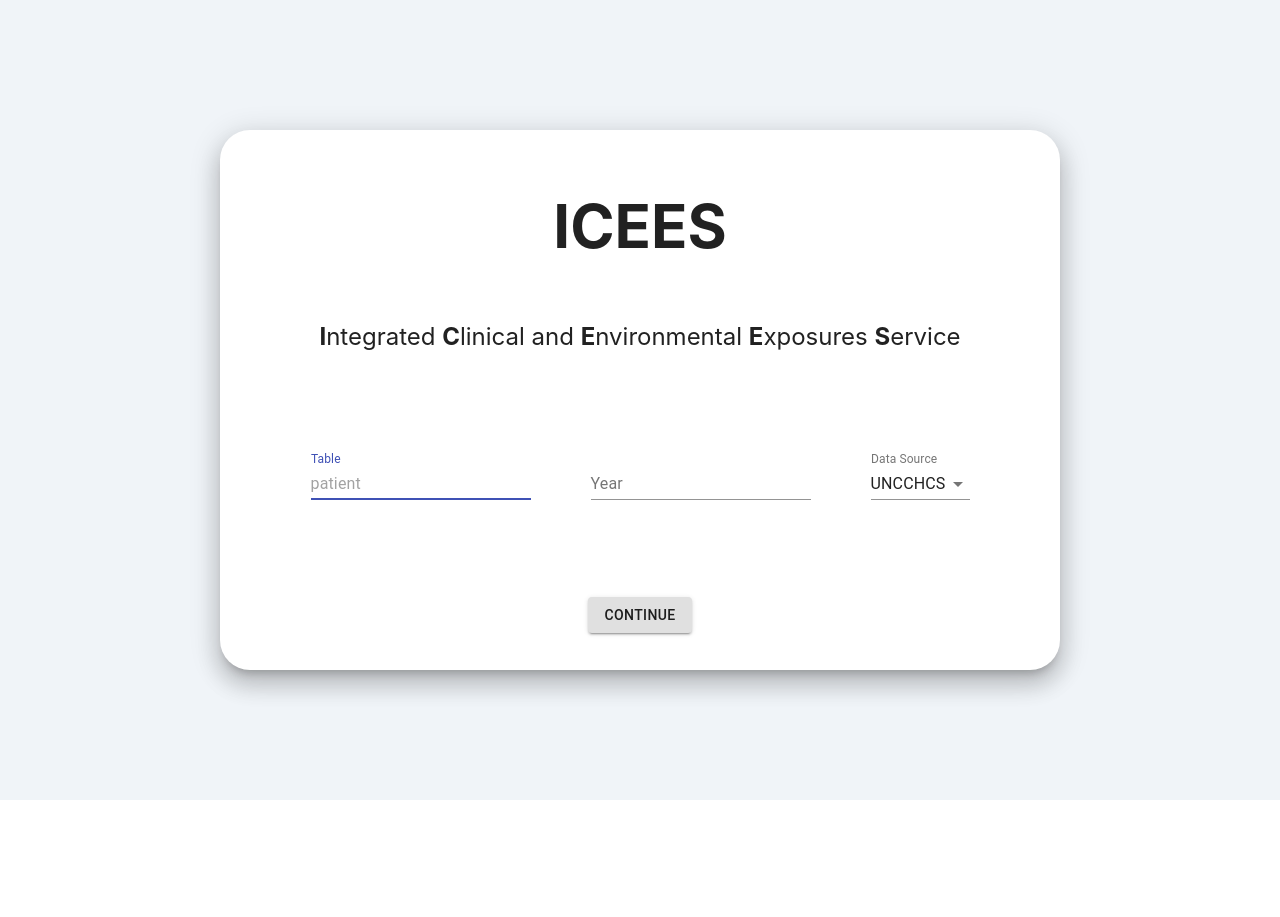
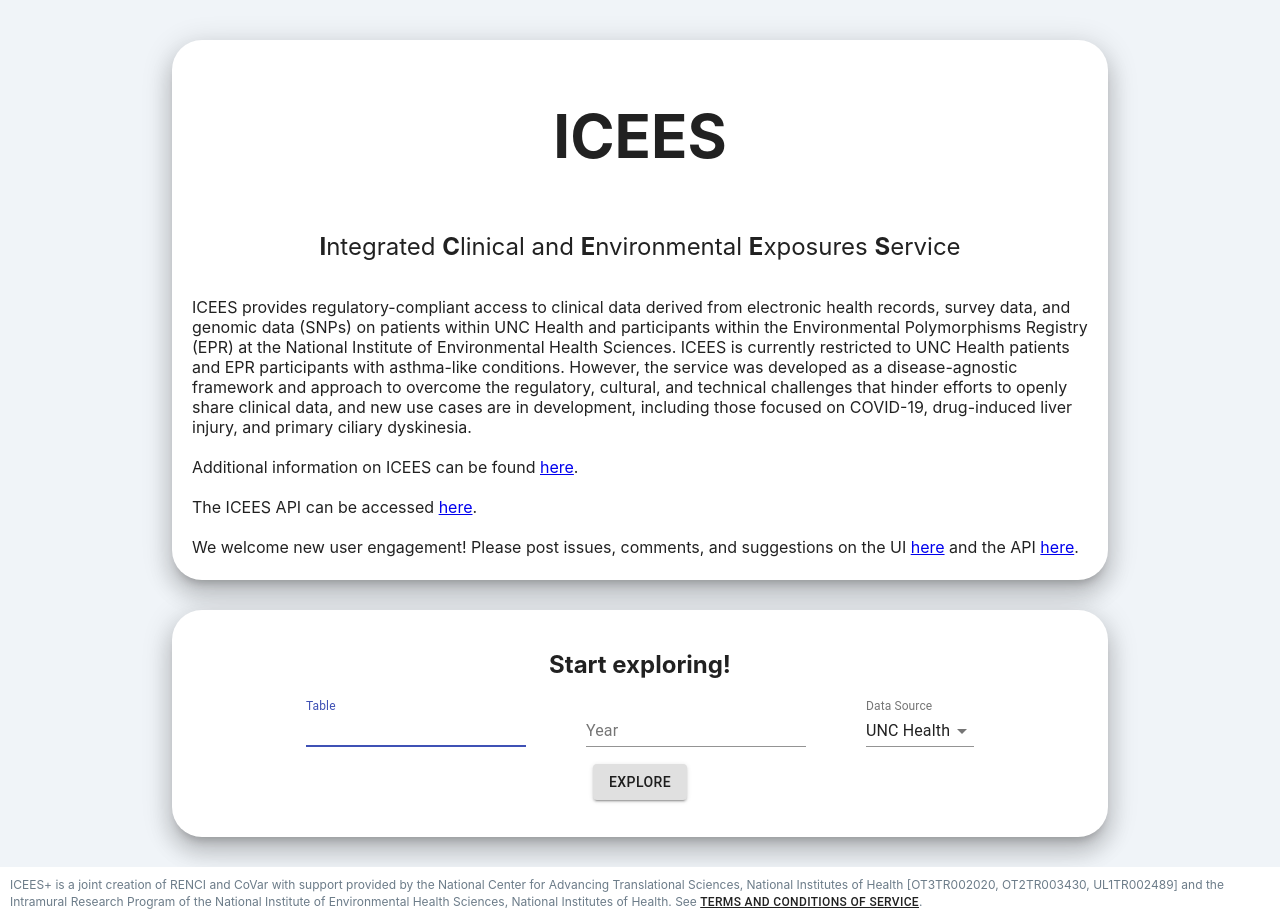
Before and after one commit to NCATS-Tangerine/icees-ui, a React (Create React App) app in the folder client/: page / in a window 1280 px wide. Before the commit the page ends 800 px from the top, so only its background shows below. Built offline with nearby package versions, Linux system fonts and the light colour scheme.

Commit message:
adding terms and conditions and other main page verbiage

```diff
--- a/client/src/App.css
+++ b/client/src/App.css
@@ -1,3 +1,6 @@
+body, html, #root {
+  height: 100%;
+}
 body {
   margin: 0;
   font-family: -apple-system, BlinkMacSystemFont, 'Segoe UI', 'Roboto', 'Oxygen',
@@ -7,8 +10,11 @@
   -moz-osx-font-smoothing: grayscale;
 }
 #mainContainer {
-  min-height: 100vh;
+  position: relative;
   background-color: #F0F4F8;
+  /* For the footer */
+  padding-bottom: 50px;
+  min-height: calc(100% - 50px);
 }
 @media (max-width: 650px) {
   #mainContainer {
--- a/client/src/App.js
+++ b/client/src/App.js
@@ -4,6 +4,8 @@
 import useStore from './customHooks/useStore';
 import Home from './pages/home/Home';
 import Cohort from './pages/cohort/Cohort';
+
+import Footer from './commonComponents/footer/Footer';
 
 function App() {
   const store = useStore();
@@ -20,6 +22,7 @@
           store={store}
         />
       )}
+      <Footer />
     </div>
   );
 }
--- /dev/null
+++ b/client/src/commonComponents/footer/Footer.jsx
@@ -0,0 +1,87 @@
+import React, { useState, useRef } from 'react';
+import Button from '@material-ui/core/Button';
+import Dialog from '@material-ui/core/Dialog';
+import DialogActions from '@material-ui/core/DialogActions';
+import DialogContent from '@material-ui/core/DialogContent';
+import DialogContentText from '@material-ui/core/DialogContentText';
+import DialogTitle from '@material-ui/core/DialogTitle';
+
+import './footer.css';
+
+export default function Footer() {
+  const [open, toggleOpen] = useState(false);
+  const diagRef = useRef(null);
+
+  return (
+    <div id="icees_footer">
+      <p>
+        ICEES+ is a joint creation of RENCI and CoVar with support provided by
+        the National Center for Advancing Translational Sciences,
+        National Institutes of Health [OT3TR002020, OT2TR003430, UL1TR002489] and
+        the Intramural Research Program of the National Institute of Environmental Health Sciences,
+        National Institutes of Health.
+        See <Button
+          onClick={() => toggleOpen(true)}
+          id="link-button"
+        >
+          Terms and Conditions of Service
+        </Button>.
+      </p>
+      <Dialog
+        open={open}
+        onClose={() => toggleOpen(false)}
+        scroll="paper"
+        aria-labelledby="dialog-title"
+        aria-describedby="dialog-description"
+        fullWidth
+        maxWidth="md"
+      >
+        <DialogTitle id="dialog-title">Terms and Conditions of Service</DialogTitle>
+        <DialogContent dividers>
+          <DialogContentText
+            id="dialog-description"
+            ref={diagRef}
+            tabIndex={-1}
+          >
+            The Translator Integrated Clinical and Environmental Exposures Service (ICEES+)
+            is providing you with Data that have been de-identified in accordance
+            with 45 C.F.R. §§ 164.514(a) and (b) of HIPAA and that UNC Health is
+            permitted to provide under 45 C.F.R. § 164.502(d)(2). Recipient agrees to notify
+            UNC Health via RENCI in the event that Recipient receives any identifiable data
+            in error and to take such measures to return the identifiable data and/or destroy
+            it at the direction of UNC Healthn\nRestrictions on Recipient’s Use of Data.
+            Recipient further agrees to use the Data exclusively for the purposes and functionalities
+            provided by the ICEES+ service: cohort discovery; feature-rich cohort discovery;
+            hypothesis-driven queries; and exploratory queries. Recipient agrees to use appropriate
+            safeguards to protect the Data from misuse and unauthorized access or disclosure.
+            Recipient will report to UNC Health any unauthorized access, use, or disclosure of the
+            Data not provided for by the Service of which Recipient becomes aware. Recipient will not
+            attempt to identify the individuals whose information is contained in any Data transferred
+            pursuant to this Service Agreement or attempt to contact those individuals. Recipient
+            agrees not to sell the Data to any third party for any purpose. Recipient agrees not
+            to disclose or publish the Data in any manner that would identify the Data as originating
+            from UNC Health. Finally, Recipient agrees to reasonably limit the number of queries to the
+            Service per IP address within a given time interval, in order to prevent rapid ‘attacks’ on
+            the Service.
+            <br /><br />
+            We kindly request that users of this service provide proper attribution for any secondary
+            products (e.g., manuscripts, podium presentations, software) derived from the use of ICEES+.
+            Attribution should include acknowledgement of support from the National Center for
+            Advancing Translational Sciences, National Institutes of Health [OT3TR002020, OT2TR003430, UL1TR002489]
+            and the Intramural Research Program of the National Institute of Environmental Health Sciences,
+            National Institutes of Health. Finally, please acknowledge or, if appropriate,
+            include as co-author(s) any individual person(s) who contributed significantly to secondary
+            products resulting from use of ICEES+.
+            <br /><br />
+            For additional information or to report issues, please contact Karamarie Fecho (kfecho@renci.org).
+          </DialogContentText>
+        </DialogContent>
+        <DialogActions>
+          <Button onClick={() => toggleOpen(false)} color="primary">
+            Close
+          </Button>
+        </DialogActions>
+      </Dialog>
+    </div>
+  )
+}
--- /dev/null
+++ b/client/src/commonComponents/footer/footer.css
@@ -0,0 +1,26 @@
+#icees_footer {
+    position: absolute;
+    bottom: 0;
+    height: 30px;
+    padding: 10px;
+    background-color: #fff
+}
+#icees_footer p {
+    margin: 0;
+    font-size: 12px;
+    color: #6c7c89;
+}
+#link-button {
+    background-color: transparent;
+    border: none;
+    cursor: pointer;
+    text-decoration: underline;
+    display: inline;
+    margin: 0;
+    padding: 0;
+    font-size: 12px;
+}
+
+#link-button:hover, #link-button:focus {
+  text-decoration: none;
+}
--- a/client/src/pages/home/Home.jsx
+++ b/client/src/pages/home/Home.jsx
@@ -21,12 +21,34 @@
 
   return (
     <div id="homeContainer">
-      <Paper elevation={15} id="homePaper">
+      <Paper elevation={15} id="homeTitle" className="homePagePaper">
         <h1 id="icees_title">ICEES</h1>
         <h2 id="icees_text">
           <b>I</b>ntegrated <b>C</b>linical and <b>E</b>nvironmental <b>E</b>xposures <b>S</b>ervice
         </h2>
+        <p>
+          ICEES provides regulatory-compliant access to clinical data derived from electronic health records,
+          survey data, and genomic data (SNPs) on patients within UNC Health and participants within the
+          Environmental Polymorphisms Registry (EPR) at the National Institute of Environmental Health Sciences.
+          ICEES is currently restricted to UNC Health patients and EPR participants with asthma-like conditions.
+          However, the service was developed as a disease-agnostic framework and approach to overcome the
+          regulatory, cultural, and technical challenges that hinder efforts to openly share clinical data,
+          and new use cases are in development, including those focused on COVID-19, drug-induced liver injury,
+          and primary ciliary dyskinesia.
+          <br /><br />
+          Additional information on ICEES can be
+          found <a href="https://researchsoftwareinstitute.github.io/data-translator/apps/icees" target="_blank" rel="noopener noreferrer">here</a>.
+          <br /><br />
+          The ICEES API can be accessed <a href="https://icees.renci.org:16339/apidocs/" target="_blank" rel="noopener noreferrer">here</a>.
+          <br /><br />
+          We welcome new user engagement! Please post issues, comments, and suggestions on
+          the UI <a href="https://github.com/NCATS-Tangerine/icees-ui/issues" target="_blank" rel="noopener noreferrer">here</a> and
+          the API <a href="https://github.com/NCATS-Tangerine/icees-api/issues" target="_blank" rel="noopener noreferrer">here</a>.
+        </p>
+      </Paper>
+      <Paper elevation={15} id="homeForm" className="homePagePaper">
         <form onSubmit={submit} id="homepageForm">
+          <h2>Start exploring!</h2>
           <div id="homeInputs">
             <TextField
               autoFocus
@@ -50,17 +72,17 @@
                 value={dataSource}
                 onChange={(e) => updateDataSource(e.target.value)}
               >
-                <MenuItem value="UNCCHCS">UNCCHCS</MenuItem>
+                <MenuItem value="UNCCHCS">UNC Health</MenuItem>
                 <MenuItem value="EPR">EPR</MenuItem>
               </Select>
             </FormControl>
           </div>
-          <div className="footer">
+          <div id="formSubmit">
             <Button
               variant="contained"
               type="submit"
             >
-              Continue
+              Explore
             </Button>
           </div>
         </form>
--- a/client/src/pages/home/home.css
+++ b/client/src/pages/home/home.css
@@ -1,21 +1,26 @@
 #homeContainer {
-  height: 100vh;
   min-height: 500px;
   text-align: center;
   display: flex;
+  flex-direction: column;
   justify-content: center;
   align-items: center;
 }
-#homePaper {
+.homePagePaper {
   width: 70%;
-  height: 80%;
-  max-height: 500px;
-  max-width: 800px;
+  max-width: 900px;
+  padding: 20px;
+}
+#homeTitle {
+  height: 500px;
+  margin-top: 40px;
   display: flex;
   flex-direction: column;
-  padding: 20px;
 }
-#homePaper.MuiPaper-rounded {
+#homeTitle p {
+  text-align: left;
+}
+#homeTitle.MuiPaper-rounded, #homeForm.MuiPaper-rounded {
   border-radius: 30px;
 }
 #icees_title {
@@ -23,6 +28,9 @@
 }
 #icees_text {
   font-weight: normal;
+}
+#homeForm {
+  margin: 30px;
 }
 #homepageForm {
   height: 100%;
@@ -38,7 +46,7 @@
 #homeInputs > * {
   margin: 0 30px;
 }
-.footer {
+#formSubmit {
   height: 70px;
   flex-shrink: 0;
   display: flex;
```
